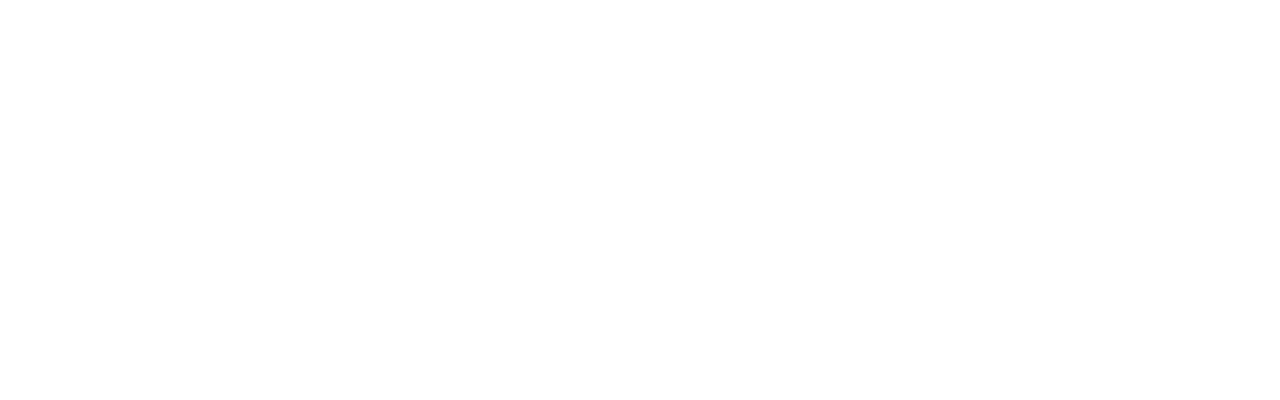
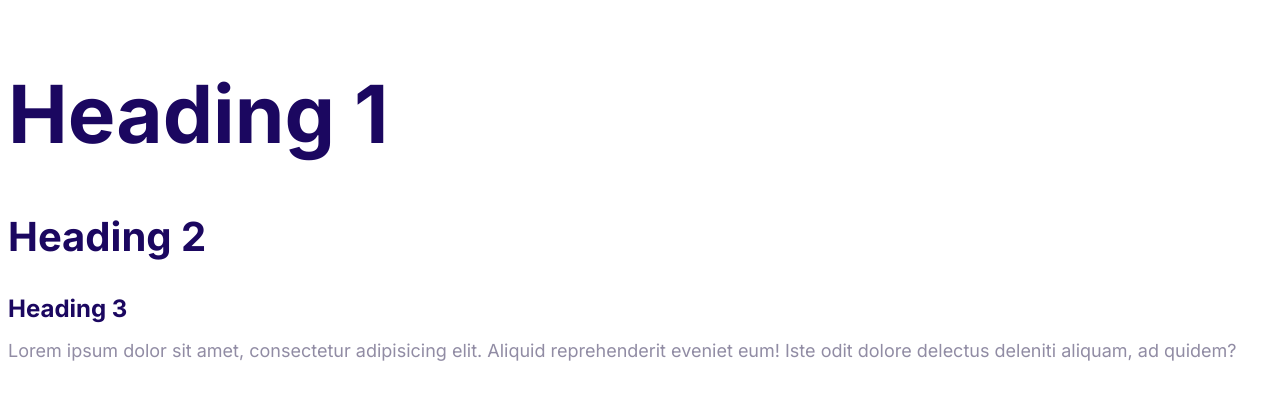
Before and after one commit to AbhishekHarshvardhan/moshify, a plain HTML site: page index.html in a window 1280 px wide. Drawn offline with Linux system fonts and the light colour scheme.

Commit message:
Define the styles for the fonts.

```diff
--- a/css/styles.css
+++ b/css/styles.css
@@ -5,3 +5,55 @@
   --color-headings: #1b0760;
   --color-body: #918ca4;
 }
+
+html {
+  font-size: 62.5%;
+}
+
+body {
+  font-family: 'Inter', Arial, Helvetica, sans-serif;
+  font-size: 2.4rem;
+  line-height: 1.5;
+  color: var(--color-body);
+}
+
+h1,
+h2,
+h3 {
+  color: var(--color-headings);
+  margin-bottom: 1rem;
+}
+
+h1 {
+  font-size: 7rem;
+}
+
+h2 {
+  font-size: 4rem;
+}
+
+h3 {
+  font-size: 3rem;
+}
+
+p {
+  margin-top: 0;
+}
+
+@media screen and (min-width: 1024px) {
+  body {
+    font-size: 1.8rem;
+  }
+
+  h1 {
+    font-size: 8rem;
+  }
+
+  h2 {
+    font-size: 4rem;
+  }
+
+  h3 {
+    font-size: 2.4rem;
+  }
+}
--- a/index.html
+++ b/index.html
@@ -5,11 +5,25 @@
     <meta http-equiv="X-UA-Compatible" content="IE=edge" />
     <meta name="viewport" content="width=device-width, initial-scale=1.0" />
     <title>Document</title>
+    <link rel="preconnect" href="https://fonts.gstatic.com" />
+    <link
+      href="https://fonts.googleapis.com/css2?family=Inter:wght@400;700&display=swap"
+      rel="stylesheet"
+    />
     <link
       rel="stylesheet"
       href="https://cdnjs.cloudflare.com/ajax/libs/normalize/8.0.1/normalize.min.css.map"
     />
     <link rel="stylesheet" href="css/styles.css" />
   </head>
-  <body></body>
+  <body>
+    <h1>Heading 1</h1>
+    <h2>Heading 2</h2>
+    <h3>Heading 3</h3>
+    <p>
+      Lorem ipsum dolor sit amet, consectetur adipisicing elit. Aliquid
+      reprehenderit eveniet eum! Iste odit dolore delectus deleniti aliquam, ad
+      quidem?
+    </p>
+  </body>
 </html>
```
